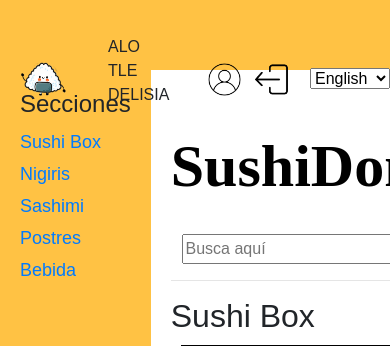
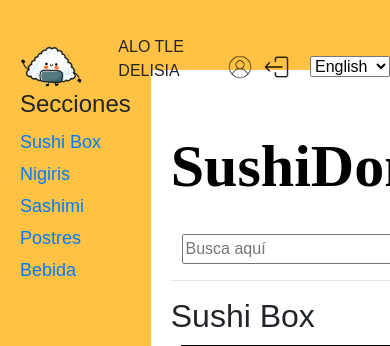
Before and after one commit to MariaMutiloa/ProyectoWeb, a Django app: page /restaurante/SushiDonosti in a window 390 px wide; the page is wider, and only the part inside the window is pictured. Shown: the top 346 px of that part. Run offline with Django 4.2, Linux system fonts and the light colour scheme; data comes from the database, SQL or seed files in the repository; some libraries are stand-ins or nearby versions.

Commit message:
responsiva base

```diff
--- a/AloTleDelisia/myapp/static/css/stylePrincipal.css
+++ b/AloTleDelisia/myapp/static/css/stylePrincipal.css
@@ -2,6 +2,10 @@ body {
 	font-family: Arial;
 }
 
+img {
+    max-width: 100%;
+    height: auto;
+}
 
 .header-desktop {
 	background-color: #ffc244;
--- a/AloTleDelisia/myapp/templates/myapp/base.html
+++ b/AloTleDelisia/myapp/templates/myapp/base.html
@@ -14,7 +14,7 @@
             <div class="row d-flex align-items-center">
                 <div class="col d-flex justify-content-start">
                     <button class="logo-btn-desktop">
-                        <a href="{% url 'principal' %}"><img src="{% static 'imagenes/logo.png' %}" alt="LOGO" style="width: 45px; height: 35px;"></a>
+                        <a href="{% url 'principal' %}"><img src="{% static 'imagenes/logo.png' %}" alt="LOGO" ></a>
                     </button>
                 </div>
                 <div class="col d-flex justify-content-center">
@@ -22,11 +22,11 @@
                 </div>
                 <div class="col d-flex justify-content-end">
                     <button class="usuario-btn-desktop">
-                        <img src="{% static 'imagenes/perfil.png' %}" alt="USUARIO" style="width: 35px; height: 35px;">
+                        <img src="{% static 'imagenes/perfil.png' %}" alt="USUARIO">
                     </button>
                     <button class="cerrar-btn-desktop">
                         <a href="{% url 'cerrar' %}">
-                            <img src="{% static 'imagenes/cerrar.png' %}" alt="CERRAR" style="width: 35px; height: 35px;">
+                            <img src="{% static 'imagenes/cerrar.png' %}" alt="CERRAR">
                         </a>
                     </button>
                 </div>
```
